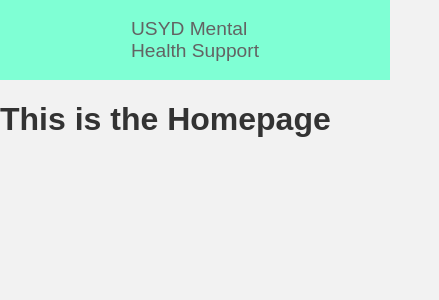
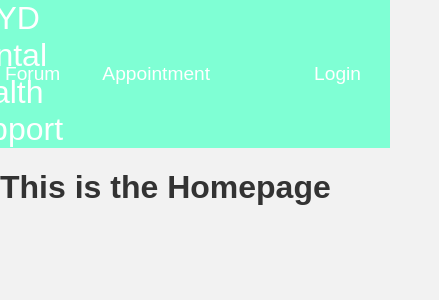
Before and after one commit to BrianXu0623/Mental-Health-Website, a React (Create React App) app in the folder frontend/mental_health_website/: page / in a window 390 px wide. Shown: the top 300 px of the page, 439 px wide, since content can reach past the window. Built offline with nearby package versions, Linux system fonts and the light colour scheme.

Commit message:
css update
changed Navbar.css file

```diff
--- a/frontend/mental_health_website/src/pages/Navbar.css
+++ b/frontend/mental_health_website/src/pages/Navbar.css
@@ -1,37 +1,26 @@
 .nav {
     background-color: aquamarine;
-    height: 80px;
     display: flex;
     justify-content: center;
     align-items: center;
     font-size: 1.2rem;
     position: sticky;
-    top: 0;
-    z-index: 999;
   }
 
   .navbar-container {
     display: flex;
     justify-content: center;
     align-items: center;
-    height: 80px;
-    max-width: 1500px;
   }
 
-  .navbar-logo {
+  .website-title {
     color: #fff;
     justify-self: start;
-    margin-left: 20px;
     cursor: pointer;
     text-decoration: none;
     font-size: 2rem;
     display: flex;
-    align-items: center;
-  }
-
-  .fa-typo3 {
-    margin-left: 0.5rem;
-    font-size: 1.8rem;
+    align-items: left;
   }
 
   .nav-menu {
@@ -40,7 +29,7 @@
     grid-gap: 10px;
     list-style: none;
     text-align: center;
-    width: 60vw;
+    width: 40vw;
     justify-content: end;
     margin-right: 2rem;
   }
@@ -67,92 +56,6 @@
     color: #fff;
   }
 
-  .nav-links-mobile {
-    display: none;
-  }
-
   .menu-icon {
     display: none;
   }
-
-  @media screen and (max-width: 960px) {
-    .NavbarItems {
-      position: relative;
-    }
-
-    .nav-menu {
-      display: flex;
-      flex-direction: column;
-      width: 100%;
-      height: 90vh;
-      position: absolute;
-      top: 80px;
-      left: -100%;
-      opacity: 1;
-      transition: all 0.5s ease;
-    }
-
-    .nav-menu.active {
-      background: #242222;
-      left: 0;
-      opacity: 1;
-      transition: all 0.5s ease;
-      z-index: 1;
-    }
-
-    .nav-links {
-      text-align: center;
-      padding: 2rem;
-      width: 100%;
-      display: table;
-    }
-
-    .nav-links:hover {
-      background-color: #fff;
-      color: #242424;
-      border-radius: 0;
-    }
-
-    .navbar-logo {
-      position: absolute;
-      top: 0;
-      left: 0;
-      transform: translate(25%, 50%);
-    }
-
-    .menu-icon {
-      display: block;
-      position: absolute;
-      top: 0;
-      right: 0;
-      transform: translate(-100%, 60%);
-      font-size: 1.8rem;
-      cursor: pointer;
-    }
-
-    .fa-times {
-      color: #fff;
-      font-size: 2rem;
-    }
-
-    .nav-links-mobile {
-      display: block;
-      text-align: center;
-      margin: 2rem auto;
-      border-radius: 4px;
-      width: 80%;
-      text-decoration: none;
-      font-size: 1.5rem;
-      background-color: transparent;
-      color: #fff;
-      padding: 14px 20px;
-      border: 1px solid #fff;
-      transition: all 0.3s ease-out;
-    }
-
-    .nav-links-mobile:hover {
-      background: #fff;
-      color: #242424;
-      transition: 250ms;
-    }
-  }
--- a/frontend/mental_health_website/src/pages/Navbar.js
+++ b/frontend/mental_health_website/src/pages/Navbar.js
@@ -15,7 +15,7 @@ function Navbar() {
     <>
       <nav className="nav">
         <div className='navbar-container'>
-          <Link to="/" className="website_title">USYD Mental<br />Health Support</Link>
+          <Link to="/" className="website-title">USYD Mental<br />Health Support</Link>
           <div className='menu-icon' onClick={menuIconClick}>
             <i className={click ? 'fas fa-times' : 'fas fa-bars'} />
           </div>
@@ -40,8 +40,11 @@ function Navbar() {
                 Appointment
               </Link>
             </li>
-            <li className='login-button'>
-              <Link to='/login' className='nav-links-mobile' onClick={closeMenu}>
+
+          </ul>
+          <ul className={click ? 'nav-menu active' : 'nav-menu'}>
+            <li className='nav-item'>
+              <Link to='/login' className='nav-links' onClick={closeMenu}>
                 Login
               </Link>
             </li>
```
